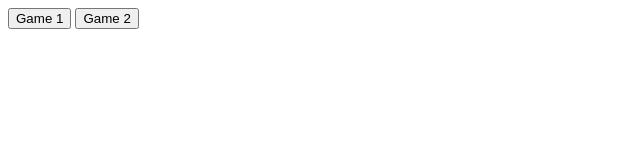
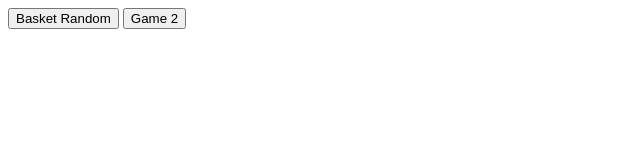
Before and after one commit to MixedMan4578/MixedMan4578.github.ai, a plain HTML site: page index.html in a window 1280 px wide. Shown: the whole page, without its empty margins (0-640 px from the left). Drawn offline with Linux system fonts and the light colour scheme.

Commit message:
Update index.html

```diff
--- a/index.html
+++ b/index.html
@@ -1,2 +1,2 @@
-<button onclick="window.location='games/game1.html'">Game 1</button>
+<button onclick="window.location='games/basket.html'">Basket Random</button>
 <button onclick="window.location='games/game2.html'">Game 2</button>
```
